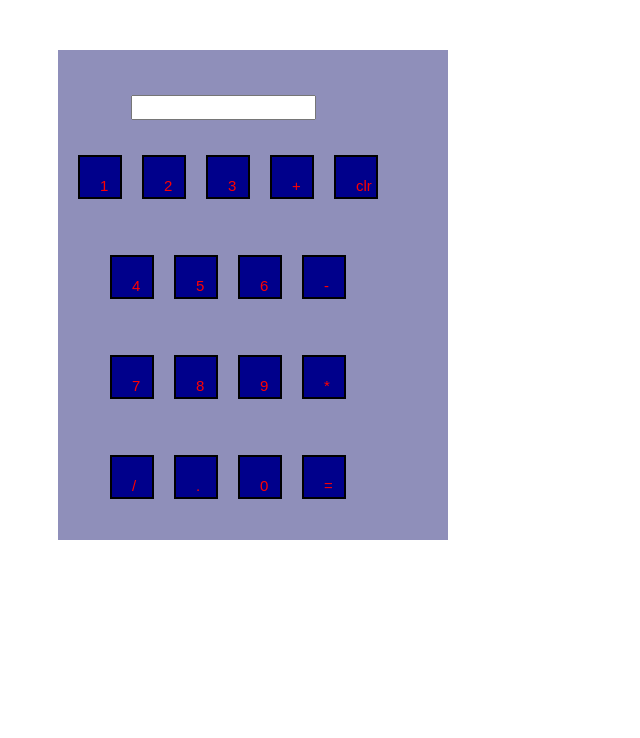
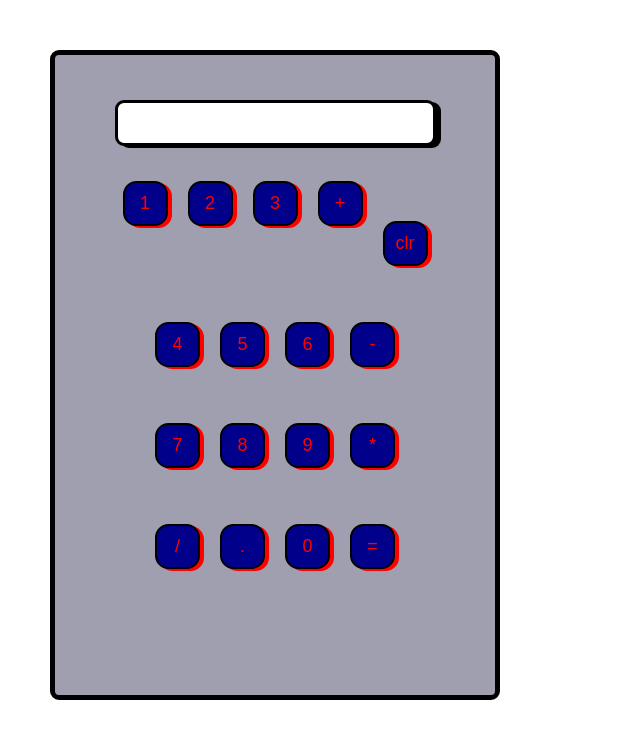
Before and after one commit to JitendraChoudhary20/calculator-HTML-CSS, a plain HTML site: page index.html in a window 1280 px wide. Shown: the whole page, without its empty margins (0-640 px from the left). Drawn offline with Linux system fonts and the light colour scheme.

Commit message:
buttons styling

```diff
--- a/style.css
+++ b/style.css
@@ -1,45 +1,73 @@
 
-.calculator{
-    text-align: center;
+*{
+    margin: 0px;
+    padding: 0px;
+    /* background-color: aqua; */
+}
+.container{
+    position: relative;
+    height: 600px;
+    width: 400px;
+    background-color: rgb(159, 159, 175);
+    padding: 20px;
+    margin: 50px;
+    border: 5px solid black;
+    border-radius: 9px;
+}
+.display{
+    display: flex;
+    align-items: center;
+    justify-content: center;
+    margin: 15px;
+    padding: 10px;
+}
+.input{
+    height: 40px;
+    width: 90%;
+    border: 3px solid black;
+    border-radius: 9px;
+    box-shadow: 5px 2px;
+}
+.keypad{
+    display: flex;
+    flex-direction: column;
+    justify-content: center;
+    align-items: center;
     position: absolute;
-    height: 400px;
-    width: 300px;
-    /* background-color: grey; */
+    height: 70%;
+    width: 80%;
+    border: 3px solid black;
+    border-radius: 9px;
+    box-shadow: 5px 5px rgb(40, 37, 37);
+    padding: 20px;
 }
 .row{
     display: flex;
     justify-content: center;
     text-align: center;
+    margin-bottom: 0px;
 }
-.display{
-    display: flex;
-    text-align: center;
-    justify-content: center;
-    height: 25px;
-    width: 200px;
-    margin: 15px;
-    margin-left: 35px;
-    padding: 10px;
-    /* justify-content: space-around; */
-}
+
 .btn{
     color: red;
     border: 2px solid black;
     background-color: darkblue;
-    font-size: 15px;
-    height: 20px;
-    width: 20px;
-    padding: 20px;
-    margin-top: 20px;
+    font-size: 18px;
+    height: 45px;
+    width: 45px;
     text-align: center;
+    align-content: center;
+    border-radius: 30%;
+    box-shadow: 4px 2px;
     margin: 10px;
     cursor: pointer;
 }
-.container{
-    position: relative;
-    height: 450px;
-    width: 350px;
-    background-color: rgb(143, 143, 186);
-    padding: 20px;
-    margin: 50px;
+.btn:hover{
+    background-color: white;
+    color: black;
 }
+
+
+.clr{
+    margin-top: 50px;
+}
```
